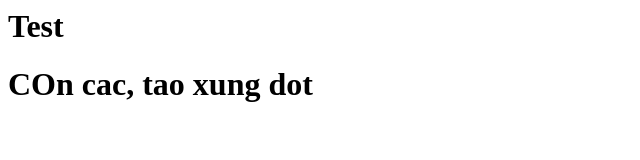
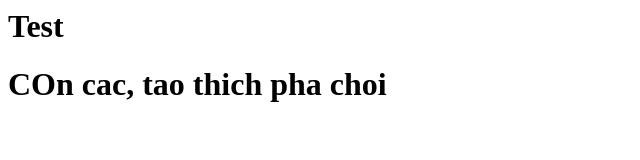
Before and after one commit to phucdrakinp/testgit, a plain HTML site: page index.html in a window 1280 px wide. Shown: the whole page, without its empty margins (0-640 px from the left). Drawn offline with Linux system fonts and the light colour scheme.

Commit message:
Giai quyet xung dot

```diff
--- a/index.html
+++ b/index.html
@@ -1,4 +1,4 @@
 <h1>Test
 
 </h1>
-<h1>COn cac, tao xung dot </h1>
+<h1>COn cac, tao thich pha choi</h1>
```
